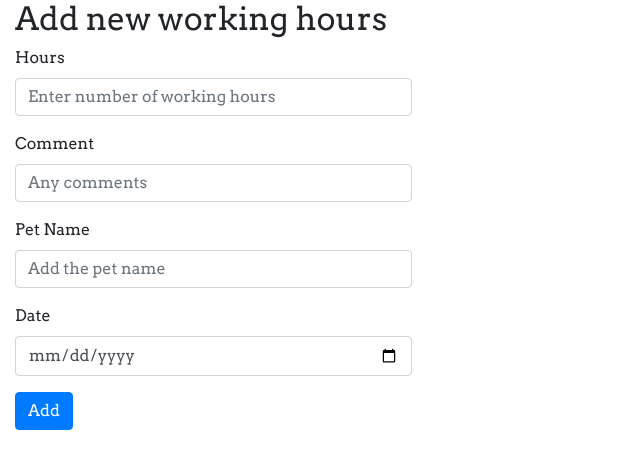
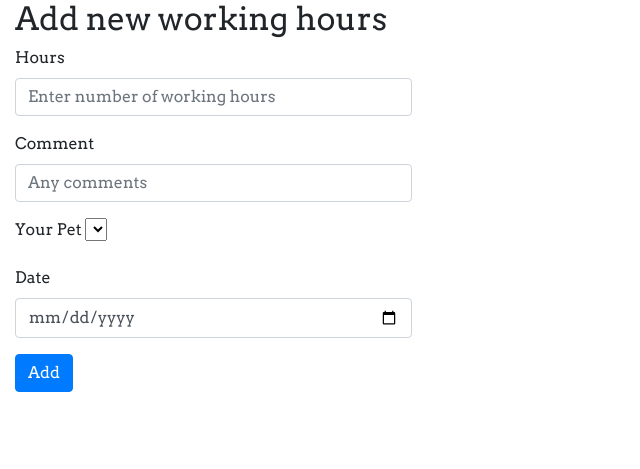
Before and after one commit to manuelaceron/pet-sitting-app, a Flask app: page /new in a window 1280 px wide. Shown: the part 56-525 px from the top of the page, without its empty margins (0-640 px from the left). Run offline with Flask 3, Linux system fonts and the light colour scheme; a user stored in the database is signed in; data comes from the database, SQL or seed files in the repository; data that the repository does not hold is empty; some libraries are stand-ins or nearby versions.

Commit message:
Update model: key to pet id, and update template and endpoint accordingly

```diff
--- a/workingHoursLogger/main.py
+++ b/workingHoursLogger/main.py
@@ -36,12 +36,10 @@ def new_pet():
         pet_name = request.form.get('pet_name')
         comment = request.form.get('comment')
         rate = request.form.get('rate')
-        print(pet_name, comment)
         # create record in Pet table
         pets = Pet(name=pet_name, comment=comment, rate=rate, owner=current_user )
         db.session.add(pets)
         db.session.commit()
-        print('TO DB')
 
         return redirect(url_for('main.profile'))
 
@@ -50,18 +48,22 @@ def new_pet():
 @mainBp.route('/new')
 @login_required
 def new_working_hours():
-    return render_template('create_working_hours.html')
+    user = User.query.filter_by(email=current_user.email).first_or_404()
+    pet = Pet.query.filter_by(owner=user)
+    return render_template('create_working_hours.html', pets=pet)
 
 @mainBp.route('/new', methods=['POST'])
 @login_required
 def new_working_hours_post():
     hours = request.form.get('hours')
     comment = request.form.get('comment')
-    pet_name = request.form.get('pet_name')
+    pet_id = request.form.get('pet_id')
     date = datetime.strptime(request.form.get('date'), '%Y-%m-%d').date()
 
+    pet = Pet.query.filter_by(id=pet_id).first_or_404()
+
     # create record in WorkingHours table
-    workingHours = WorkingHours(hours=hours, date_posted=date, pet_name=pet_name, comment=comment, author=current_user )
+    workingHours = WorkingHours(hours=hours, date_posted=date, comment=comment, pet_id=pet.id, user_id=current_user.id)
     db.session.add(workingHours)
     db.session.commit()
 
--- a/workingHoursLogger/models.py
+++ b/workingHoursLogger/models.py
@@ -20,13 +20,15 @@ class WorkingHours(db.Model):
     id = db.Column(db.Integer, primary_key=True)
     hours = db.Column(db.Integer, nullable=False)
     date_posted = db.Column(db.DateTime, nullable= False, default=datetime.utcnow)
-    pet_name = db.Column(db.String(100), nullable=False)
     comment = db.Column(db.Text, nullable=False)
     user_id = db.Column(db.Integer, db.ForeignKey('user.id'), nullable=False)
+    pet_id = db.Column(db.Integer,db.ForeignKey('pet.id'), nullable=False)
 
 class Pet(db.Model):
     id = db.Column(db.Integer, primary_key=True)
     name = db.Column(db.String(100), nullable=False)
     rate = db.Column(db.Integer, nullable=False)
+    comment = db.Column(db.Text, nullable=False)
     sitter = db.Column(db.Integer, db.ForeignKey('user.id'), nullable=False)
-    comment = db.Column(db.Text, nullable=False)
+
+    hours = db.relationship('WorkingHours', backref='animal', lazy=True)
--- a/workingHoursLogger/templates/create_working_hours.html
+++ b/workingHoursLogger/templates/create_working_hours.html
@@ -8,8 +8,6 @@ href="{{ url_for('static', filename= 'extended_beauty.css') }}"
 <div class="col-md-4 col-md-offset-4">
     <form method="POST" action="/new">
       <h2>Add new working hours</h2>
-
-
       <div class="form-group">
         <label for="hours">Hours</label>
         <input
@@ -33,15 +31,12 @@ href="{{ url_for('static', filename= 'extended_beauty.css') }}"
         />
       </div>
       <div class="form-group">
-        <label for="pet_name">Pet Name</label>
-        <input
-          type="text"
-          class="form-control"
-          id="pet_name"
-          name="pet_name"
-          aria-describedby="pet_nameHelp"
-          placeholder="Add the pet name"
-        />
+        <label for="pet_id">Your Pet</label>
+        <select class="form-select" aria-label="Select" name="pet_id">
+          {% for pet in pets %}
+            <option value="{{ pet.id }}">{{ pet.id }} - {{ pet.name }}</option>
+          {% endfor %}
+        </select>
       </div>
       <div class="form-group">
         <label for="date">Date</label>
```
